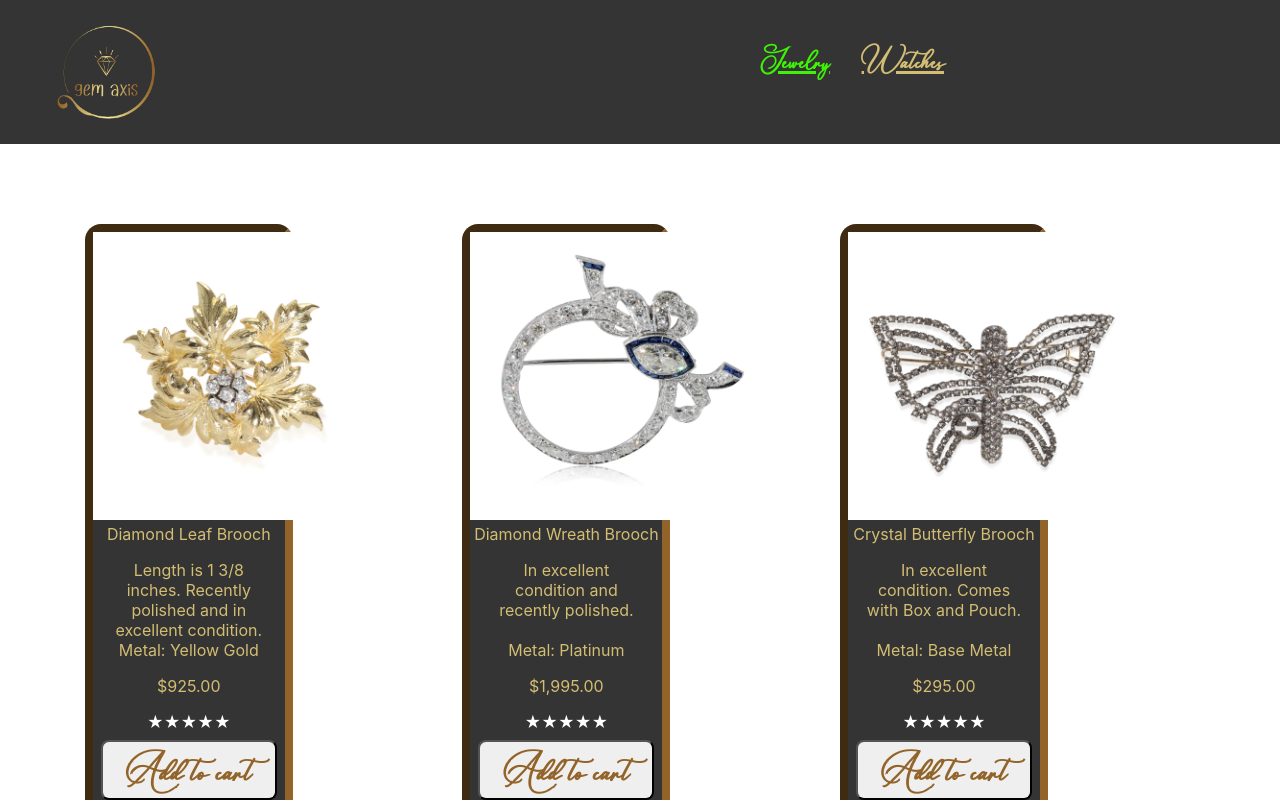
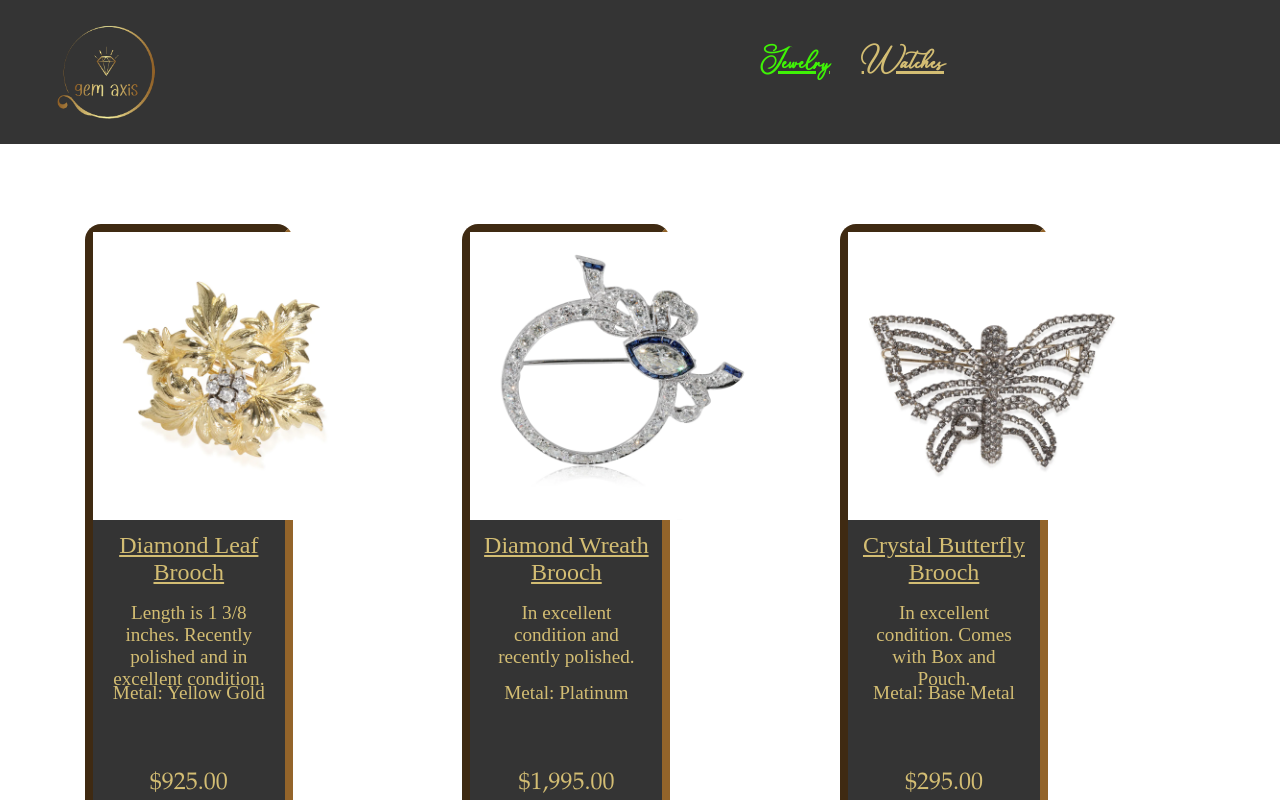
Before and after one commit to AlexanderTsve/C4_Nexus_Task_Project_App, a React (Create React App) app: page / in a window 1280 px wide. Shown: the top 800 px of the page. Built offline with nearby package versions, Linux system fonts and the light colour scheme.

Commit message:
Worked on the original data and on the ProductGrid component - logic and styling.

```diff
--- a/src/assets/original_data/originalData.js
+++ b/src/assets/original_data/originalData.js
@@ -7,7 +7,6 @@ export const data = {
       type: "brooch",
       metal: "Yellow Gold",
       price: 925,
-      ratings: "3/4",
     },
     {
       name: "Diamond Wreath Brooch",
@@ -15,7 +14,6 @@ export const data = {
       type: "brooch",
       metal: "Platinum",
       price: 1995,
-      ratings: "3/4",
     },
     {
       name: "Crystal Butterfly Brooch",
@@ -23,7 +21,6 @@ export const data = {
       type: "brooch",
       metal: "Base Metal",
       price: 295,
-      ratings: "2/4",
     },
     {
       name: "Poinsettia Flower Brooch",
@@ -31,7 +28,6 @@ export const data = {
       type: "brooch",
       metal: "Yellow Gold",
       price: 2195,
-      ratings: "3/4",
     },
     {
       name: "Blue Topaz Ring",
@@ -40,7 +36,6 @@ export const data = {
       type: "ring",
       metal: "Yellow Gold",
       price: 175,
-      ratings: "3/4",
     },
     {
       name: "Oval Diamond Engagement Ring",
@@ -49,7 +44,6 @@ export const data = {
       type: "ring",
       metal: "Yellow Gold",
       price: 9500,
-      ratings: "4/4",
     },
     {
       name: "Wide Diamond Ring",
@@ -58,7 +52,6 @@ export const data = {
       type: "ring",
       metal: "White Gold",
       price: 1995,
-      ratings: "3/4",
     },
     {
       name: "Crossover Diamond Ring",
@@ -67,7 +60,6 @@ export const data = {
       type: "ring",
       metal: "Platinum",
       price: 2295,
-      ratings: "3/4",
     },
     {
       name: "Solitaire Diamond Ring",
@@ -76,7 +68,6 @@ export const data = {
       type: "ring",
       metal: "Platinum",
       price: 10500,
-      ratings: "4/4",
     },
     {
       name: "Heart Diamond Pendant",
@@ -85,7 +76,6 @@ export const data = {
       type: "pendant",
       metal: "White Gold",
       price: 1750,
-      ratings: "4/4",
     },
     {
       name: "Circle Pendant",
@@ -94,7 +84,6 @@ export const data = {
       type: "pendant",
       metal: "Rose Gold",
       price: 2295,
-      ratings: "3/4",
     },
     {
       name: "Diamond Pendant",
@@ -103,7 +92,6 @@ export const data = {
       type: "pendant",
       metal: "Yellow Gold",
       price: 1895,
-      ratings: "3/4",
     },
     {
       name: "Keys Diamond Pendant",
@@ -112,7 +100,6 @@ export const data = {
       type: "pendant",
       metal: "Yellow Gold",
       price: 875,
-      ratings: "3/4",
     },
     {
       name: "Cookie Earring",
@@ -120,7 +107,6 @@ export const data = {
       type: "earrings",
       metal: "Yellow Gold",
       price: 225,
-      ratings: "3/4",
     },
     {
       name: "Quartz Drop Earrings",
@@ -128,7 +114,6 @@ export const data = {
       type: "earrings",
       metal: "Sterling Silver",
       price: 110,
-      ratings: "3/4",
     },
     {
       name: "Knot Earrings",
@@ -137,7 +122,6 @@ export const data = {
       type: "earrings",
       metal: "Rose Gold",
       price: 2195,
-      ratings: "3/4",
     },
     {
       name: "Trinity Diamond Earrings",
@@ -145,7 +129,6 @@ export const data = {
       type: "earrings",
       metal: "Yellow Gold",
       price: 22275,
-      ratings: "3/4",
     },
     {
       name: "Ball Earrings",
@@ -154,7 +137,6 @@ export const data = {
       type: "earrings",
       metal: "Sterling Silver",
       price: 175,
-      ratings: "3/4",
     },
   ],
   watches: [
@@ -165,7 +147,6 @@ export const data = {
       type: "watch",
       metal: "Rose Gold",
       price: 10850,
-      ratings: "3/4",
     },
     {
       name: "Patek Philippe Gondolo",
@@ -174,7 +155,6 @@ export const data = {
       type: "watch",
       metal: "Yellow Gold",
       price: 9000,
-      ratings: "3/4",
     },
     {
       name: "Patek Philippe Cioccolatone",
@@ -183,7 +163,6 @@ export const data = {
       type: "watch",
       metal: "Yellow Gold",
       price: 13500,
-      ratings: "3/4",
     },
     {
       name: "Rolex Submariner",
@@ -192,7 +171,6 @@ export const data = {
       type: "watch",
       metal: "Stainless Steel",
       price: 9250,
-      ratings: "3/4",
     },
     {
       name: "Rolex Datejust",
@@ -201,7 +179,6 @@ export const data = {
       type: "watch",
       metal: "Yellow Gold",
       price: 16900,
-      ratings: "3/4",
     },
     {
       name: "Rolex Datejust Stainless Steel",
@@ -210,7 +187,6 @@ export const data = {
       type: "watch",
       metal: "Stainless Steel",
       price: 11500,
-      ratings: "3/4",
     },
     {
       name: "Rolex Oyster",
@@ -219,7 +195,6 @@ export const data = {
       type: "watch",
       metal: "Stainless Steel",
       price: 3950,
-      ratings: "3/4",
     },
     {
       name: "Rolex Daytona",
@@ -228,7 +203,6 @@ export const data = {
       type: "watch",
       metal: "White Gold",
       price: 38000,
-      ratings: "3/4",
     },
     {
       name: "Breitling Bentley",
@@ -237,7 +211,6 @@ export const data = {
       type: "watch",
       metal: "Stainless Steel",
       price: 5250,
-      ratings: "3/4",
     },
     {
       name: "Breitling Superocean",
@@ -246,7 +219,6 @@ export const data = {
       type: "watch",
       metal: "Stainless Steel",
       price: 2850,
-      ratings: "3/4",
     },
     {
       name: "Breitling Colt",
@@ -255,7 +227,6 @@ export const data = {
       type: "watch",
       metal: "Stainless Steel",
       price: 2400,
-      ratings: "3/4",
     },
     {
       name: "Breitling Chronomat",
@@ -264,7 +235,6 @@ export const data = {
       type: "watch",
       metal: "Stainless Steel",
       price: 2450,
-      ratings: "3/4",
     },
     {
       name: "Omega Seamaster",
@@ -273,7 +243,6 @@ export const data = {
       type: "watch",
       metal: "Stainless Steel",
       price: 4250,
-      ratings: "3/4",
     },
     {
       name: "Cartier Pasha",
@@ -282,7 +251,6 @@ export const data = {
       type: "watch",
       metal: "White Gold",
       price: 18500,
-      ratings: "3/4",
     },
     {
       name: "Cartier Tank",
@@ -291,7 +259,6 @@ export const data = {
       type: "watch",
       metal: "Rose Gold",
       price: 5250,
-      ratings: "3/4",
     },
     {
       name: "Cartier Cougar",
@@ -300,7 +267,6 @@ export const data = {
       type: "watch",
       metal: "Yellow Gold",
       price: 7950,
-      ratings: "3/4",
     },
   ],
 };
--- a/src/components/PageContent/ProductGrid/ProductGrid.jsx
+++ b/src/components/PageContent/ProductGrid/ProductGrid.jsx
@@ -14,12 +14,16 @@ const ProductGrid = ({ arrOfProducts }) => {
               src={require(`../../../assets/images/${product.name}.png`)}
             />
             <Card.Body className={styles.content}>
-              <Card.Title>{product.name}</Card.Title>
+              <Card.Title className={styles["content-title"]}>
+                {product.name}
+              </Card.Title>
               <Card.Text className={styles["content-description"]}>
                 {product.description}
               </Card.Text>
-              <Card.Text>Metal: {product.metal}</Card.Text>
-              <Card.Text>
+              <Card.Text className={styles["content-description"]}>
+                Metal: {product.metal}
+              </Card.Text>
+              <Card.Text className={styles["content-price"]}>
                 {product.price.toLocaleString("en-US", {
                   style: "currency",
                   currency: "USD",
--- a/src/components/PageContent/ProductGrid/ProductGrid.module.scss
+++ b/src/components/PageContent/ProductGrid/ProductGrid.module.scss
@@ -14,8 +14,26 @@
 .content {
   text-align: center;
   color: $color-yellow;
+  &-title {
+    text-decoration: underline;
+    font-size: 1.5rem;
+    margin: 0.5rem;
+    font-family: dubielItalic, Arial (sans-serif), Arial Black (sans-serif),
+      Verdana (sans-serif), Tahoma (sans-serif), Trebuchet MS (sans-serif),
+      Impact (sans-serif), Gill Sans (sans-serif);
+  }
   &-description {
+    font-family: dubielItalic, Arial (sans-serif), Arial Black (sans-serif),
+      Verdana (sans-serif), Tahoma (sans-serif), Trebuchet MS (sans-serif),
+      Impact (sans-serif), Gill Sans (sans-serif);
+    font-size: 1.2rem;
     height: 4rem;
     margin: 1rem;
   }
+  &-price {
+    font-size: 1.5rem;
+    font-family: Garamond, Arial (sans-serif), Arial Black (sans-serif),
+      Verdana (sans-serif), Tahoma (sans-serif), Trebuchet MS (sans-serif),
+      Impact (sans-serif), Gill Sans (sans-serif);
+  }
 }
```
